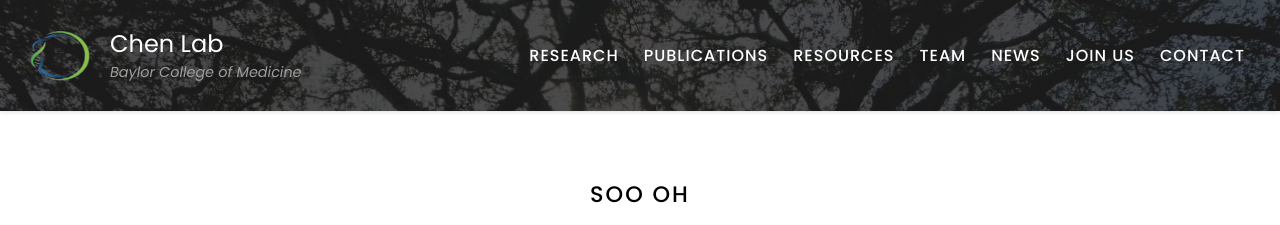
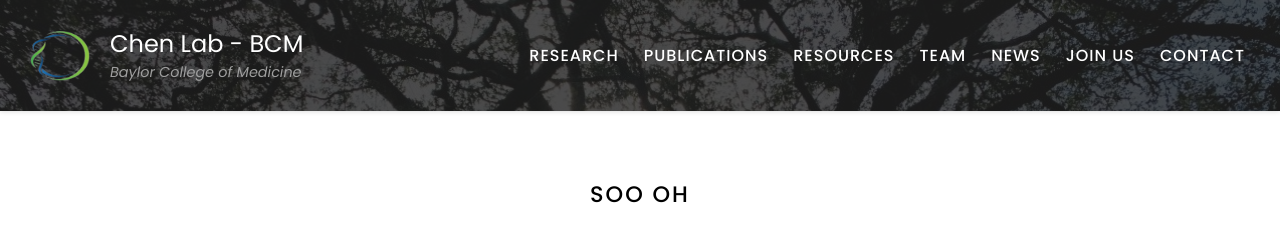
Before and after one commit to RCHENLAB/rchenlab.github.io, a Jekyll site: the page built from _members/soo-oh.md, in a window 1280 px wide. Shown: the top 225 px of the page. Built offline with Jekyll 4.4.1, drawn with Linux system fonts in a browser that asks for light colours; some of the changed text lies outside the part shown.

Commit message:
Update _config.yaml

```diff
--- a/_config.yaml
+++ b/_config.yaml
@@ -1,6 +1,6 @@
 ### basic settings
 # site properties and page defaults
-title: Chen Lab
+title: Chen Lab - BCM
 subtitle: Baylor College of Medicine
 description: Welcome to the Chen Lab!
 logo: images/logo.png
```
